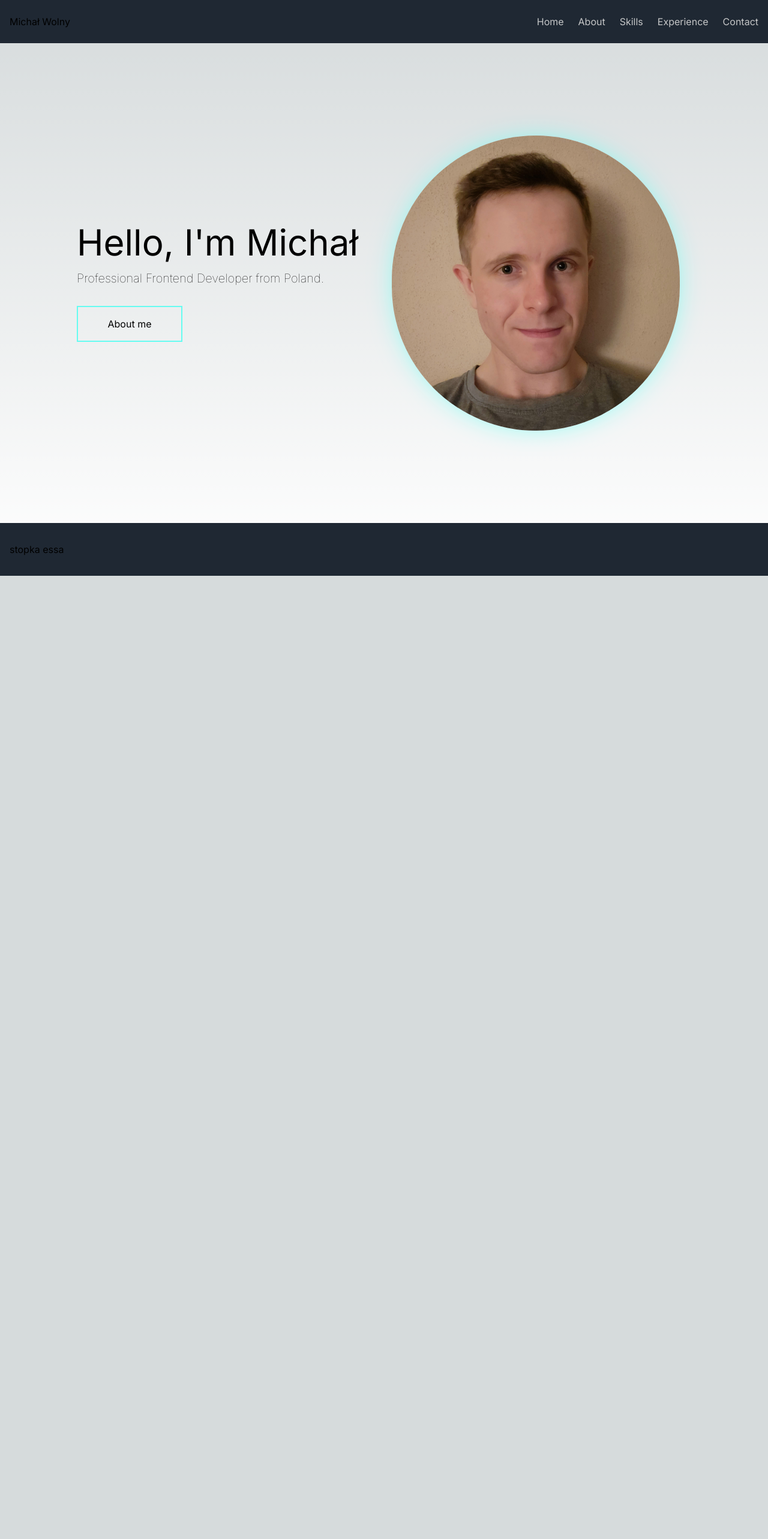
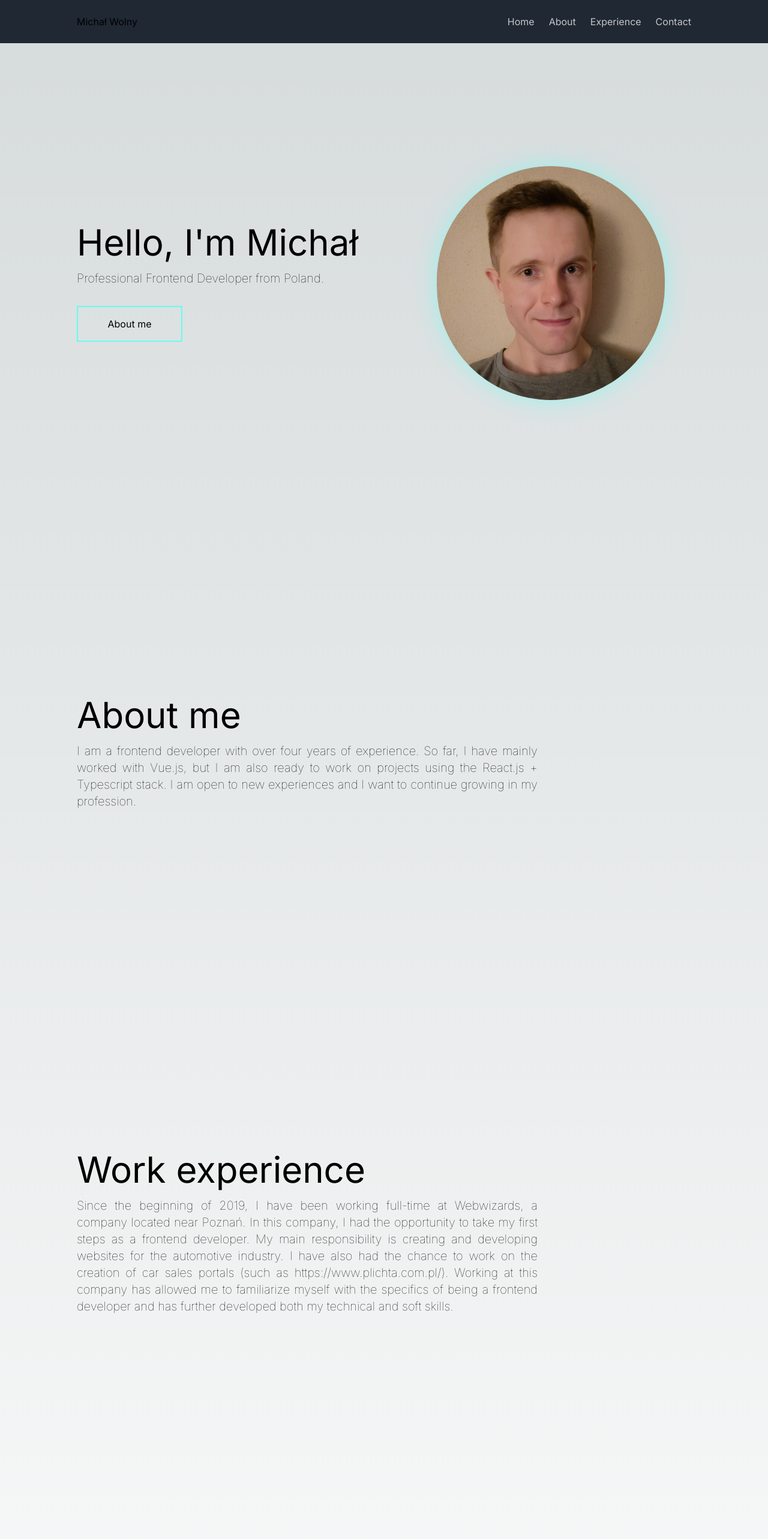
Before and after one commit to MichalWolnyDev/portfolio, a Next.js app: page / in a window 1280 px wide. Shown: the top 2566 px of the page at 60% size. Before the commit the page ends 960 px from the top, so only its background shows below. Built offline with nearby package versions, Linux system fonts and the light colour scheme.

Commit message:
template texts

```diff
--- a/src/app/page.tsx
+++ b/src/app/page.tsx
@@ -1,13 +1,19 @@
 import Navigation from "@/components/Navigation"
 import Introduction from "@/components/Introduction"
+import Overview from "@/components/Overview"
+import Experience from "@/components/Experience"
+import Contact from "@/components/Contact"
 import Footer from "@/components/Footer"
 
 export default function Home() {
   return (
     <>
       <Navigation />
-      <main className="h-screen">
+      <main className="">
         <Introduction />
+        <Overview />
+        <Experience />
+        <Contact />
       </main>
       <Footer />
     </>
--- /dev/null
+++ b/src/components/Contact.tsx
@@ -0,0 +1,22 @@
+import React from 'react'
+import Title from "./UI/Title";
+
+export const Contact = () => {
+    return (
+        <section className="h-screen flex items-center">
+            <div className="container mx-auto px-8 xl:px-32 md:px-20 py-12">
+                <div className="flex items-center max-w-3xl">
+                    <div className="flex-auto">
+                        <Title>Contact</Title>
+                        <p className="text-xl mb-8 font-thin text-justify">
+                            Thank you for visiting my portfolio. If you have any questions or would like to collaborate with me, please contact me. I will respond as soon as possible.
+                        </p>
+                    </div>
+
+                </div>
+            </div>
+        </section>
+    )
+}
+
+export default Contact
--- /dev/null
+++ b/src/components/Experience.tsx
@@ -0,0 +1,22 @@
+import React from 'react'
+import Title from "./UI/Title";
+
+const Experience = () => {
+  return (
+    <section className="h-screen flex items-center">
+    <div className="container mx-auto px-8 xl:px-32 md:px-20 py-12">
+        <div className="flex items-center max-w-3xl">
+            <div className="flex-auto">
+                <Title>Work experience</Title>
+                <p className="text-xl mb-8 font-thin text-justify">
+                Since the beginning of 2019, I have been working full-time at <a href="https://webwizards.pl/" target='_blank'>Webwizards</a>, a company located near Poznań. In this company, I had the opportunity to take my first steps as a frontend developer. My main responsibility is creating and developing websites for the automotive industry. I have also had the chance to work on the creation of car sales portals (such as <a href="https://www.plichta.com.pl/" target='_blank'>https://www.plichta.com.pl/</a>). Working at this company has allowed me to familiarize myself with the specifics of being a frontend developer and has further developed both my technical and soft skills.
+                </p>
+            </div>
+
+        </div>
+    </div>
+</section>
+  )
+}
+
+export default Experience
--- a/src/components/Footer.tsx
+++ b/src/components/Footer.tsx
@@ -2,8 +2,8 @@ import React from 'react'
 
 const Footer = () => {
   return (
-   <footer className='bg-ui-darkgray'>
-    <div className="container mx-auto px-4 py-8">
+   <footer className='bg-ui-darkgray relative z-50'>
+    <div className="container mx-auto px-8 xl:px-32 md:px-20 py-8">
         stopka essa
     </div>
    </footer>
--- a/src/components/Introduction.tsx
+++ b/src/components/Introduction.tsx
@@ -5,7 +5,7 @@ import Button from "./UI/Button";
 
 const Introduction = () => {
   return (
-    <section className="h-full flex items-center">
+    <section className="h-screen flex items-center">
       <div className="container mx-auto px-8 xl:px-32 md:px-20 py-12">
         <div className="flex items-center">
           <div className="flex-auto">
@@ -20,8 +20,8 @@ const Introduction = () => {
               className="mx-auto rounded-full shadow-image"
               src="/michal-wolny.jpg"
               alt="Michał Wolny"
-              width="480"
-              height="480"
+              width="380"
+              height="380"
             />
           </div>
         </div>
--- a/src/components/Navigation.tsx
+++ b/src/components/Navigation.tsx
@@ -2,8 +2,8 @@ import React from 'react'
 
 const Navigation = () => {
   return (
-    <nav className='bg-ui-darkgray'>
-        <div className='container mx-auto px-4 py-6'>
+    <nav className='bg-ui-darkgray relative z-50 sticky top-0'>
+        <div className='container mx-auto px-8 xl:px-32 md:px-20 py-6'>
             <div className="flex justify-between">
                 <div>
                     Michał Wolny
@@ -15,9 +15,6 @@ const Navigation = () => {
                         </li>
                         <li>
                             About
-                        </li>
-                        <li>
-                            Skills
                         </li>
                         <li>
                             Experience
--- /dev/null
+++ b/src/components/Overview.tsx
@@ -0,0 +1,23 @@
+import React from 'react'
+import Image from "next/image";
+import Title from "./UI/Title";
+
+const Overview = () => {
+    return (
+        <section className="h-screen flex items-center">
+            <div className="container mx-auto px-8 xl:px-32 md:px-20 py-12">
+                <div className="flex items-center max-w-3xl">
+                    <div className="flex-auto">
+                        <Title>About me</Title>
+                        <p className="text-xl mb-8 font-thin text-justify">
+                            I am a frontend developer with over four years of experience. So far, I have mainly worked with Vue.js, but I am also ready to work on projects using the React.js + Typescript stack. I am open to new experiences and I want to continue growing in my profession.
+                        </p>
+                    </div>
+
+                </div>
+            </div>
+        </section>
+    )
+}
+
+export default Overview
```
